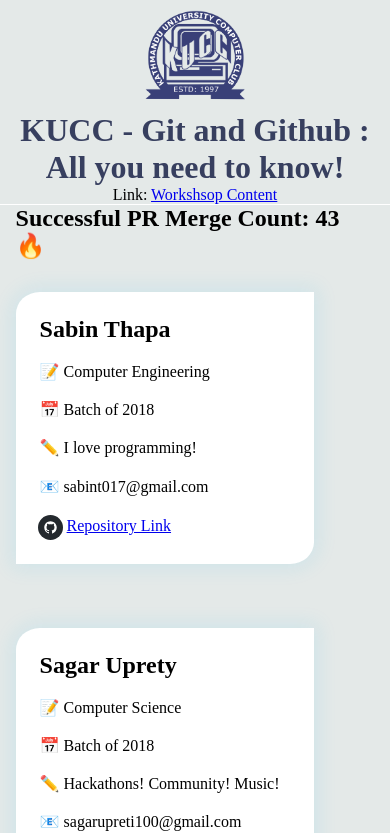
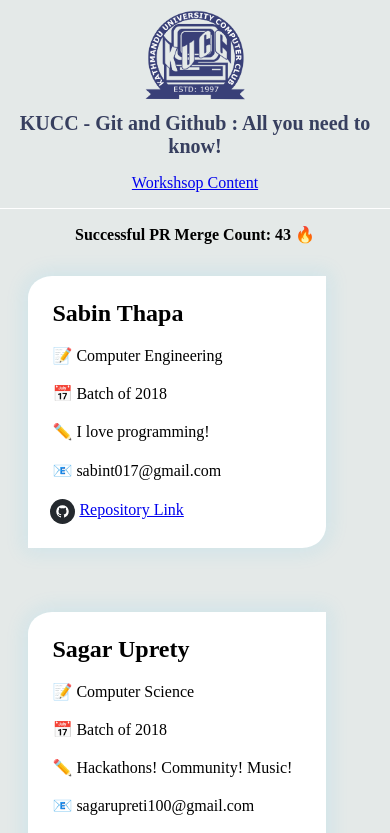
Before and after one commit to kucc1997/git-github-workshop-2022, a React (Create React App) app: page / in a window 390 px wide. Shown: the top 833 px of the page. Built offline with nearby package versions, Linux system fonts and the light colour scheme.

Commit message:
add styles

```diff
--- a/src/App.js
+++ b/src/App.js
@@ -9,8 +9,8 @@
   return (
     <div className="App">
       <Header />
+      <h2>Successful PR Merge Count: {Participants.length} 🔥</h2>
       <div className="main-content">
-        <h2>Successful PR Merge Count: {Participants.length} 🔥</h2>
         <div className="card-list">
           {Participants.map((participant) => {
             return (
--- a/src/components/Header.js
+++ b/src/components/Header.js
@@ -6,9 +6,15 @@
     <div className="header-title">
       <img src="kucc.png" alt="kucc-logo" height={100} width={120} />
       <h1 style={{ color: "#373F5F" }}>
-        KUCC - Git and Github : All you need to know!{" "}
+        KUCC - Git and Github : All you need to know!
       </h1>
-      <p> Link: <a href="https://www.notion.so/Git-and-GitHub-All-you-need-to-know-ac90135fcdc6440e90603f391156f8ac"> Workshsop Content</a> </p>
+      <a
+        href="https://www.notion.so/Git-and-GitHub-All-you-need-to-know-ac90135fcdc6440e90603f391156f8ac"
+        target="_blank"
+        rel="noreferrer"
+      >
+        Workshsop Content
+      </a>
     </div>
   );
 };
--- a/src/css/App.css
+++ b/src/css/App.css
@@ -13,7 +13,26 @@
   margin: 0 4% 4% 4%;
 }
 
+.App h2 {
+  text-align: center;
+  margin-top: 1rem;
+  font-size: 1rem;
+}
+
 .card-list {
   display: flex;
   flex-wrap: wrap;
 }
+
+@media only screen and (max-width: 700px) {
+  .card-list {
+    display: flex;
+    justify-content: center;
+    align-items: center;
+    margin-left: -0.2rem;
+  }
+
+  .App h2 {
+    text-align: center;
+  }
+} ;
--- a/src/css/UserCard.css
+++ b/src/css/UserCard.css
@@ -28,6 +28,12 @@
   text-align: center;
   padding-top: 2%;
   border-bottom: 1px solid #fff;
+  padding-bottom: 1rem;
+}
+
+.header-title h1 {
+  font-size: 2rem;
+  margin-bottom: 1rem;
 }
 
 .footer {
@@ -45,3 +51,16 @@
   color: #38c0ce;
   font-size: 1.2rem;
 }
+
+@media only screen and (max-width: 700px) {
+  .header-title h1 {
+    font-size: 20px;
+  }
+
+  .card {
+    width: 250px;
+  }
+  .card-body p {
+    font-size: 16px;
+  }
+} ;
```
